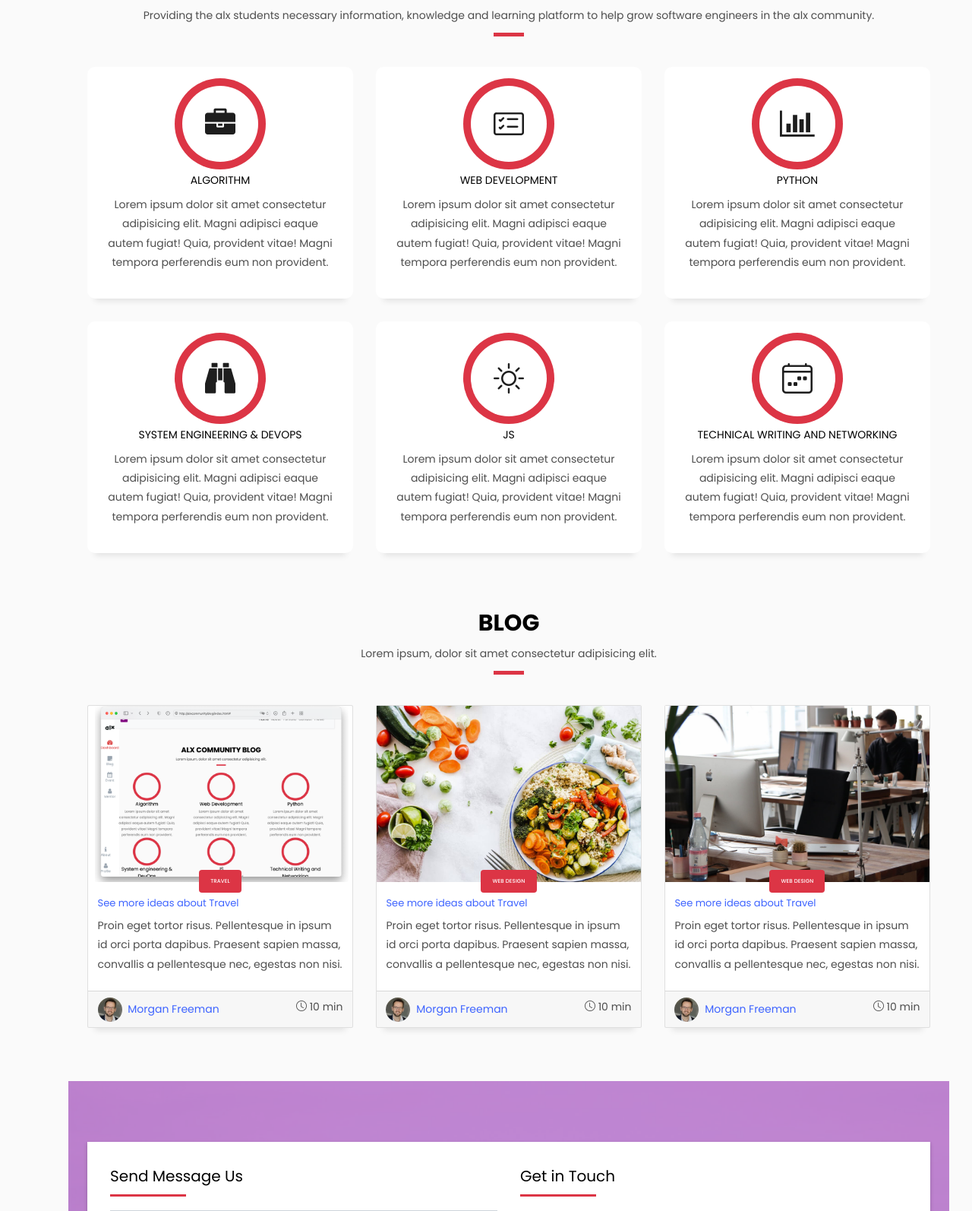
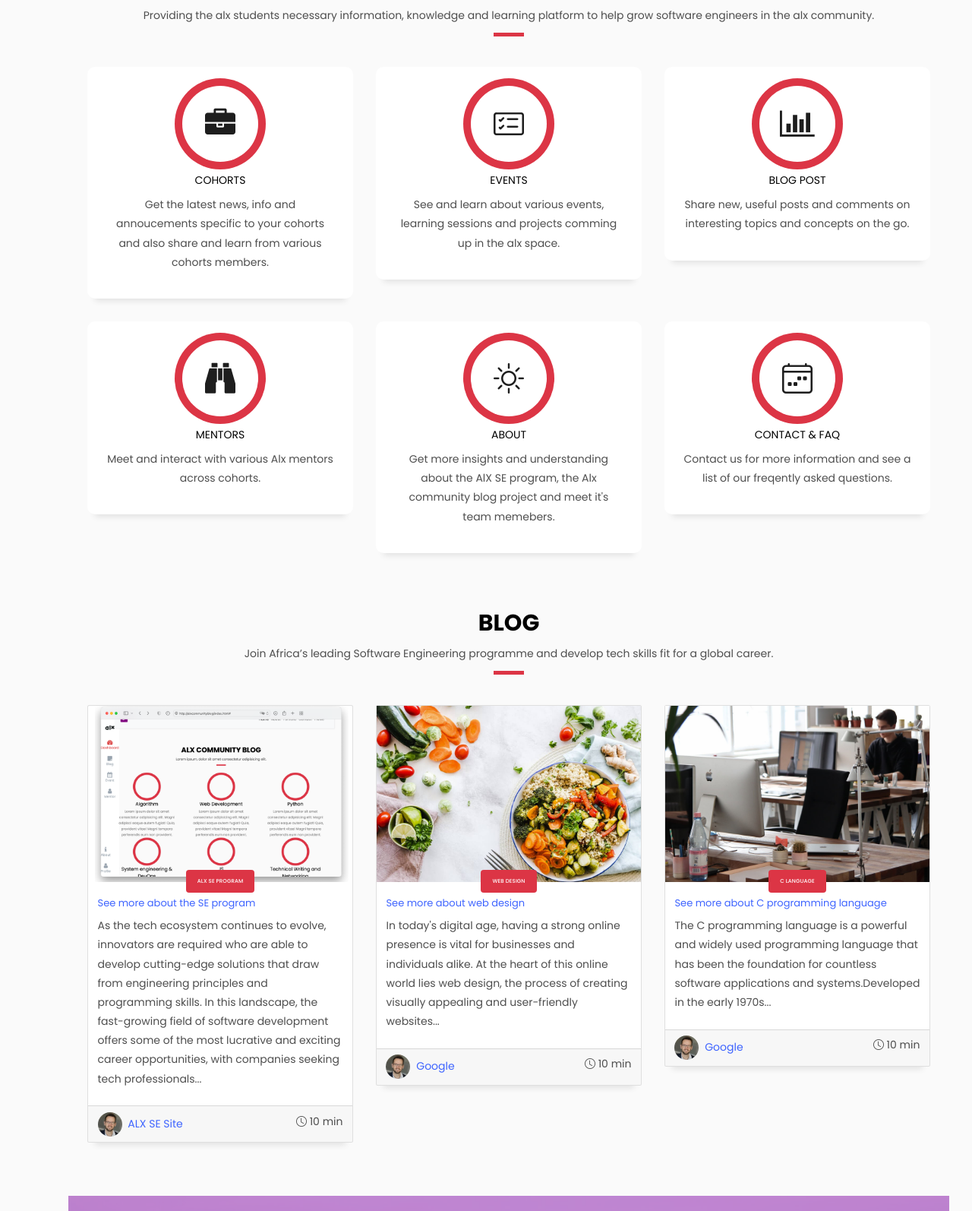
Before and after one commit to Eminent6916/alxcommunityblog, a Flask app: page / in a window 1280 px wide. Shown: the part 1022-2616 px from the top of the page at 76% size. Run offline with Flask 3, Linux system fonts and the light colour scheme; some libraries are stand-ins or nearby versions; some web fonts are replaced.

Commit message:
index changes

```diff
--- a/backend/website/templates/index.html
+++ b/backend/website/templates/index.html
@@ -44,11 +44,9 @@
                 <span class="ico-circle"><i class="fa fa-briefcase m-4 " style="width:50px;"></i></span>
               </div>
               <div class="service-content text-center m-3">
-                <h2 class="s-title text-center">Algorithm</h2>
+                <h2 class="s-title text-center">Cohorts</h2>
                 <p class="s-description text-center">
-                  Lorem ipsum dolor sit amet consectetur adipisicing elit. Magni adipisci eaque autem fugiat! Quia,
-                  provident vitae! Magni
-                  tempora perferendis eum non provident.
+                  Get the latest news, info and annoucements specific to your cohorts and also share and learn from various cohorts members.
                 </p>
               </div>
             </div>
@@ -59,11 +57,9 @@
                 <span class="ico-circle"><i class="bi bi-card-checklist  m-4 fa-3x"></i></span>
               </div>
               <div class="service-content text-center m-3">
-                <h2 class="s-title">Web Development</h2>
+                <h2 class="s-title">Events</h2>
                 <p class="s-description text-center">
-                  Lorem ipsum dolor sit amet consectetur adipisicing elit. Magni adipisci eaque autem fugiat! Quia,
-                  provident vitae! Magni
-                  tempora perferendis eum non provident.
+                  See and learn about various events, learning sessions and projects comming up in the alx space.
                 </p>
               </div>
             </div>
@@ -74,11 +70,9 @@
                 <span class="ico-circle"><i class="fa  m-4 fa-3x fa-bar-chart"></i></span>
               </div>
               <div class="service-content text-center m-3">
-                <h2 class="s-title">Python</h2>
+                <h2 class="s-title">Blog Post</h2>
                 <p class="s-description text-center">
-                  Lorem ipsum dolor sit amet consectetur adipisicing elit. Magni adipisci eaque autem fugiat! Quia,
-                  provident vitae! Magni
-                  tempora perferendis eum non provident.
+                  Share new, useful posts and comments on interesting topics and concepts on the go.
                 </p>
               </div>
             </div>
@@ -89,11 +83,9 @@
                 <span class="ico-circle"><i class="fa fa-binoculars  m-4 fa-3x"></i></span>
               </div>
               <div class="service-content text-center m-3">
-                <h2 class="s-title">System engineering & DevOps</h2>
+                <h2 class="s-title">Mentors</h2>
                 <p class="s-description text-center">
-                  Lorem ipsum dolor sit amet consectetur adipisicing elit. Magni adipisci eaque autem fugiat! Quia,
-                  provident vitae! Magni
-                  tempora perferendis eum non provident.
+                  Meet and interact with various Alx mentors across cohorts.
                 </p>
               </div>
             </div>
@@ -104,11 +96,9 @@
                 <span class="ico-circle"><i class="bi bi-brightness-high"></i></span>
               </div>
               <div class="service-content text-center m-3">
-                <h2 class="s-title">JS</h2>
+                <h2 class="s-title">About</h2>
                 <p class="s-description text-center">
-                  Lorem ipsum dolor sit amet consectetur adipisicing elit. Magni adipisci eaque autem fugiat! Quia,
-                  provident vitae! Magni
-                  tempora perferendis eum non provident.
+                  Get more insights and understanding about the AlX SE program, the Alx community blog project and meet it's team memebers.
                 </p>
               </div>
             </div>
@@ -119,11 +109,9 @@
                 <span class="ico-circle"><i class="bi bi-calendar4-week"></i></span>
               </div>
               <div class="service-content text-center m-3">
-                <h2 class="s-title">Technical Writing and Networking</h2>
+                <h2 class="s-title">Contact & FAQ</h2>
                 <p class="s-description text-center">
-                  Lorem ipsum dolor sit amet consectetur adipisicing elit. Magni adipisci eaque autem fugiat! Quia,
-                  provident vitae! Magni
-                  tempora perferendis eum non provident.
+                  Contact us for more information and see a list of our freqently asked questions.
                 </p>
               </div>
             </div>
@@ -142,7 +130,7 @@
                 Blog
               </h3>
               <p class="subtitle-a">
-                Lorem ipsum, dolor sit amet consectetur adipisicing elit.
+                Join Africa’s leading Software Engineering programme and develop tech skills fit for a global career.
               </p>
               <div class="line-mf"></div>
             </div>
@@ -157,21 +145,18 @@
               <div class="card-body">
                 <div class="card-category-box">
                   <div class="card-category">
-                    <h6 class="category">Travel</h6>
+                    <h6 class="category">ALX SE Program</h6>
                   </div>
                 </div>
-                <h3 class="card-title"><a href="blog-single.html">See more ideas about Travel</a></h3>
+                <h3 class="card-title"><a href="/post">See more about the SE program</a></h3>
                 <p class="card-description">
-                  Proin eget tortor risus. Pellentesque in ipsum id orci porta dapibus. Praesent sapien massa, convallis
-                  a pellentesque nec,
-                  egestas non nisi.
-                </p>
+                 As the tech ecosystem continues to evolve, innovators are required who are able to develop cutting-edge solutions that draw from engineering principles and programming skills. In this landscape, the fast-growing field of software development offers some of the most lucrative and exciting career opportunities, with companies seeking tech professionals... </p>
               </div>
               <div class="card-footer">
                 <div class="post-author">
                   <a href="#">
                     <img src="assets/img/testimonial-2.jpg" alt="" class="avatar rounded-circle">
-                    <span class="author">Morgan Freeman</span>
+                    <span class="author">ALX SE Site</span>
                   </a>
                 </div>
                 <div class="post-date">
@@ -191,18 +176,16 @@
                     <h6 class="category">Web Design</h6>
                   </div>
                 </div>
-                <h3 class="card-title"><a href="blog-single.html">See more ideas about Travel</a></h3>
+                <h3 class="card-title"><a href="/post">See more about web design</a></h3>
                 <p class="card-description">
-                  Proin eget tortor risus. Pellentesque in ipsum id orci porta dapibus. Praesent sapien massa, convallis
-                  a pellentesque nec,
-                  egestas non nisi.
+                  In today's digital age, having a strong online presence is vital for businesses and individuals alike. At the heart of this online world lies web design, the process of creating visually appealing and user-friendly websites...
                 </p>
               </div>
               <div class="card-footer">
                 <div class="post-author">
                   <a href="#">
                     <img src="assets/img/testimonial-2.jpg" alt="" class="avatar rounded-circle">
-                    <span class="author">Morgan Freeman</span>
+                    <span class="author">Google</span>
                   </a>
                 </div>
                 <div class="post-date">
@@ -219,21 +202,19 @@
               <div class="card-body">
                 <div class="card-category-box">
                   <div class="card-category">
-                    <h6 class="category">Web Design</h6>
+                    <h6 class="category">C Language</h6>
                   </div>
                 </div>
-                <h3 class="card-title"><a href="blog-single.html">See more ideas about Travel</a></h3>
+                <h3 class="card-title"><a href="/post">See more about C programming language</a></h3>
                 <p class="card-description">
-                  Proin eget tortor risus. Pellentesque in ipsum id orci porta dapibus. Praesent sapien massa, convallis
-                  a pellentesque nec,
-                  egestas non nisi.
+                  The C programming language is a powerful and widely used programming language that has been the foundation for countless software applications and systems.Developed in the early 1970s...
                 </p>
               </div>
               <div class="card-footer">
                 <div class="post-author">
                   <a href="#">
                     <img src="assets/img/testimonial-2.jpg" alt="" class="avatar rounded-circle">
-                    <span class="author">Morgan Freeman</span>
+                    <span class="author">Google</span>
                   </a>
                 </div>
                 <div class="post-date">
```
